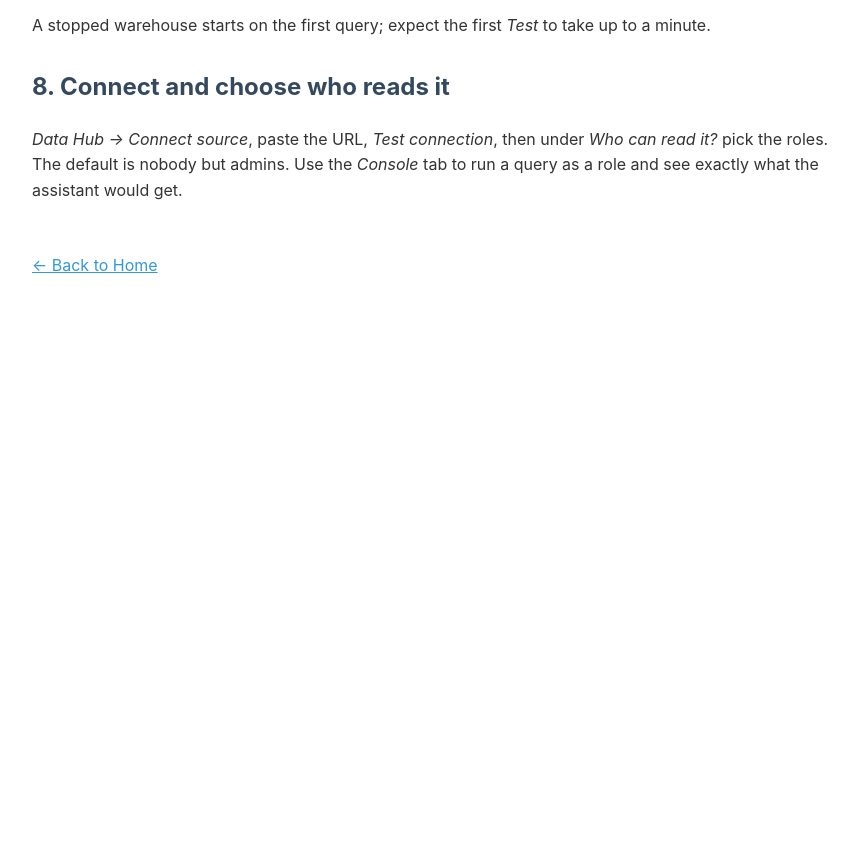
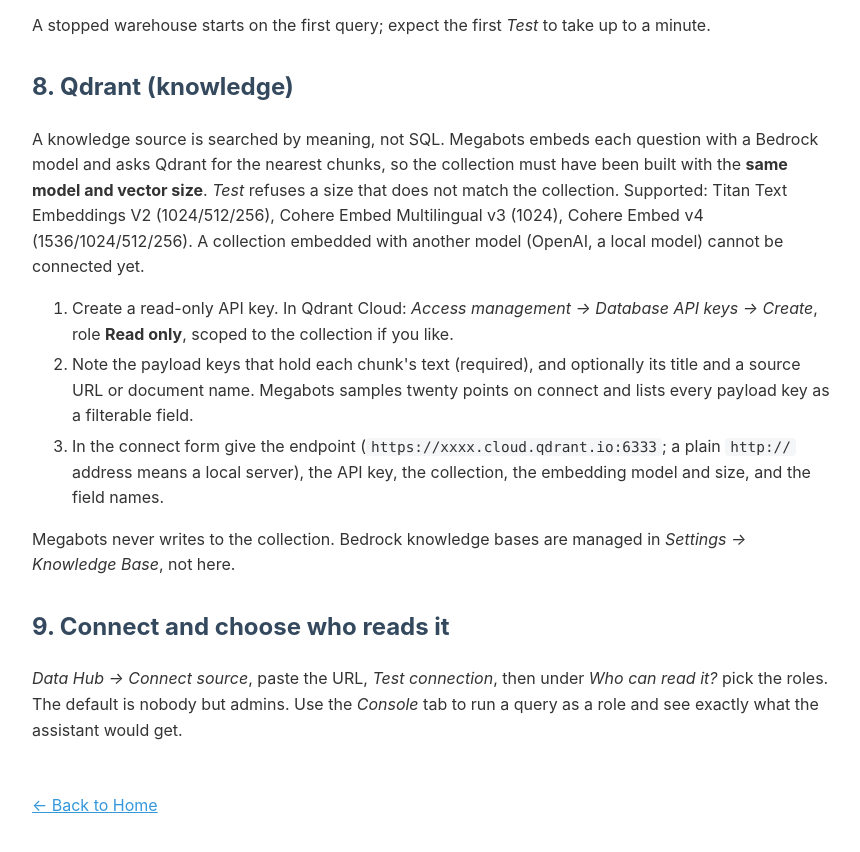
Before and after one commit to Megarock-Programme/pages, a plain HTML site: page data-hub-setup.html in a window 1280 px wide. Shown: the part 3524-4376 px from the top of the page, without its empty margins (208-1068 px from the left). Before the commit the page ends 3889 px from the top, so only its background shows below. Drawn offline with Linux system fonts and the light colour scheme.

Commit message:
docs(data-hub): Qdrant knowledge source setup

```diff
--- a/data-hub-setup.html
+++ b/data-hub-setup.html
@@ -201,7 +201,37 @@ GRANT USE SCHEMA, SELECT ON CATALOG &lt;catalog&gt; TO `&lt;principal&gt;`;</cod
     </ol>
     <p>A stopped warehouse starts on the first query; expect the first <em>Test</em> to take up to a minute.</p>
 
-    <h2>8. Connect and choose who reads it</h2>
+    <h2>8. Qdrant (knowledge)</h2>
+    <p>
+        A knowledge source is searched by meaning, not SQL. Megabots embeds each question with a
+        Bedrock model and asks Qdrant for the nearest chunks, so the collection must have been built
+        with the <strong>same model and vector size</strong>. <em>Test</em> refuses a size that does
+        not match the collection. Supported: Titan Text Embeddings V2 (1024/512/256), Cohere Embed
+        Multilingual v3 (1024), Cohere Embed v4 (1536/1024/512/256). A collection embedded with
+        another model (OpenAI, a local model) cannot be connected yet.
+    </p>
+    <ol>
+        <li>
+            Create a read-only API key. In Qdrant Cloud: <em>Access management → Database API keys →
+            Create</em>, role <strong>Read only</strong>, scoped to the collection if you like.
+        </li>
+        <li>
+            Note the payload keys that hold each chunk's text (required), and optionally its title
+            and a source URL or document name. Megabots samples twenty points on connect and lists
+            every payload key as a filterable field.
+        </li>
+        <li>
+            In the connect form give the endpoint (<code>https://xxxx.cloud.qdrant.io:6333</code>; a
+            plain <code>http://</code> address means a local server), the API key, the collection,
+            the embedding model and size, and the field names.
+        </li>
+    </ol>
+    <p>
+        Megabots never writes to the collection. Bedrock knowledge bases are managed in
+        <em>Settings → Knowledge Base</em>, not here.
+    </p>
+
+    <h2>9. Connect and choose who reads it</h2>
     <p>
         <em>Data Hub → Connect source</em>, paste the URL, <em>Test connection</em>, then under
         <em>Who can read it?</em> pick the roles. The default is nobody but admins. Use the
```
